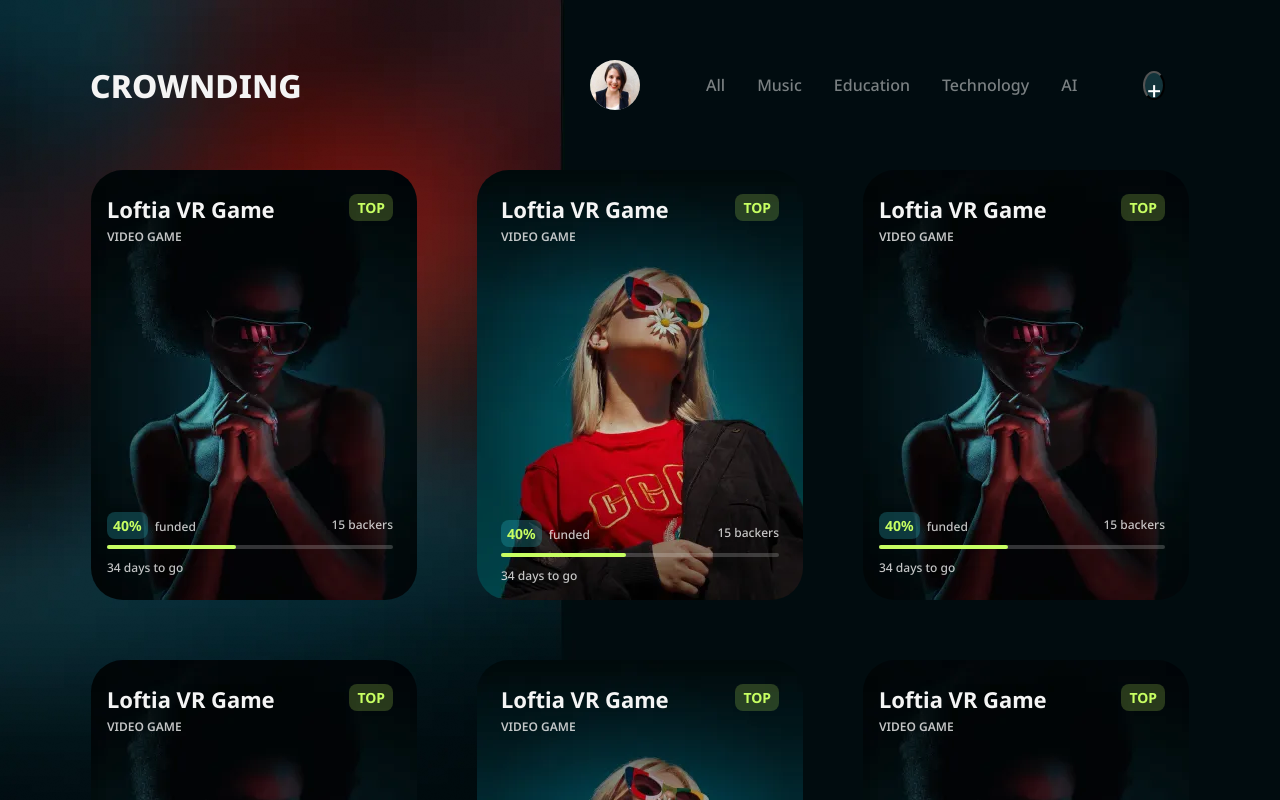
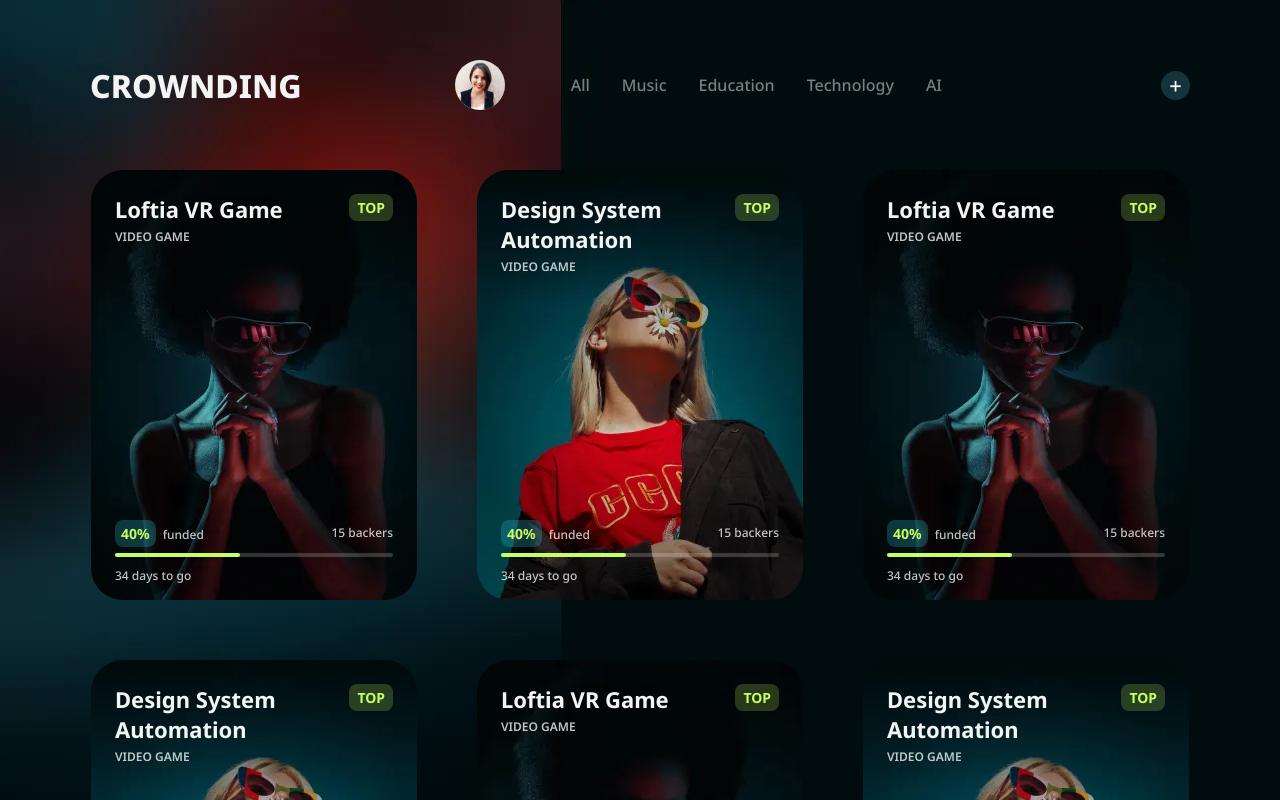
Before and after one commit to HripsimeHome/Social, a React (Create React App) app: page / in a window 1280 px wide. Shown: the top 800 px of the page. Built offline with nearby package versions, Linux system fonts and the light colour scheme; a web font is replaced by a local one.

Commit message:
Apply map to card

```diff
--- a/src/components/HomePage/HomeMain/HomeMain.jsx
+++ b/src/components/HomePage/HomeMain/HomeMain.jsx
@@ -1,129 +1,77 @@
 import styles from "./HomeMain.module.scss";
 import ProgressBarFunding from "../../layout/ProgressBarFunding/ProgressBarFunding"
 
+import {
+  videogame1Image,
+  videogame1WebpImage,
+
+  videogame2Image,
+  videogame2WebpImage,
+
+} from "../../../assets/images.js"
+
 const HomeMain = () => {
+
+  const gameCard = [
+    {
+      backgroundImage: `url(${videogame1Image, videogame1WebpImage})`,
+      gameName: "Loftia VR Game",
+      gameType: "video game",
+      gamePosition: "top"
+    },
+
+    {
+      backgroundImage: `url(${videogame2Image, videogame2WebpImage})`,
+      gameName: "Design System Automation",
+      gameType: "video game",
+      gamePosition: "top"
+    },
+
+    {
+      backgroundImage: `url(${videogame1Image, videogame1WebpImage})`,
+      gameName: "Loftia VR Game",
+      gameType: "video game",
+      gamePosition: "top"
+    },
+
+    {
+      backgroundImage: `url(${videogame2Image, videogame2WebpImage})`,
+      gameName: "Design System Automation",
+      gameType: "video game",
+      gamePosition: "top"
+    },
+
+    {
+      backgroundImage: `url(${videogame1Image, videogame1WebpImage})`,
+      gameName: "Loftia VR Game",
+      gameType: "video game",
+      gamePosition: "top"
+    },
+
+    {
+      backgroundImage: `url(${videogame2Image, videogame2WebpImage})`,
+      gameName: "Design System Automation",
+      gameType: "video game",
+      gamePosition: "top"
+    },
+  ];
+
   return (
     <>
-      <section className={styles.homeMain}>
-        <div className={styles.homeMain__card}>
+       <section className={styles.homeMain}>
+       {gameCard.map(({ gameName, gameType, gamePosition, backgroundImage }, index) => (
+        <div className={styles.homeMain__card} key={`${gameName}-${index}`} style={{ backgroundImage }}>
           <div className={styles.homeMain__cardHeader}>
             <div className={styles.homeMain__cardGameNameBlock}>
-              <h2 className={styles.homeMain__cardGameName}>
-                Loftia VR Game
-              </h2>
-              <span className={styles.homeMain__cardVideogame}>
-                video game
-              </span>
+              <h2 className={styles.homeMain__cardGameName}>{gameName}</h2>
+              <span className={styles.homeMain__cardVideogame}>{gameType}</span>
             </div>
-            <div className={styles.homeMain__cardGamePosition}>top</div>
+            <div className={styles.homeMain__cardGamePosition}>{gamePosition}</div>
           </div>
-
           <ProgressBarFunding />
-        </div> {/* /card*/}
-
-
-        <div className={styles.homeMain__card2}>
-          <div className={styles.homeMain__cardHeader}>
-            <div className={styles.homeMain__cardGameNameBlock}>
-              <h2 className={styles.homeMain__cardGameName}>
-                Loftia VR Game
-              </h2>
-              <span className={styles.homeMain__cardVideogame}>
-                video game
-              </span>
-            </div>
-            <div className={styles.homeMain__cardGamePosition}>top</div>
-          </div>
-
-          <ProgressBarFunding />
-        </div> {/* /card*/}
-
-
-        <div className={styles.homeMain__card}>
-          <div className={styles.homeMain__cardHeader}>
-            <div className={styles.homeMain__cardGameNameBlock}>
-              <h2 className={styles.homeMain__cardGameName}>
-                Loftia VR Game
-              </h2>
-              <span className={styles.homeMain__cardVideogame}>
-                video game
-              </span>
-            </div>
-            <div className={styles.homeMain__cardGamePosition}>top</div>
-          </div>
-
-          <ProgressBarFunding />
-        </div> {/* /card*/}
-
-
-
-
-
-
-
-
-{/* Second row */}
-
-
-<div className={styles.homeMain__card}>
-          <div className={styles.homeMain__cardHeader}>
-            <div className={styles.homeMain__cardGameNameBlock}>
-              <h2 className={styles.homeMain__cardGameName}>
-                Loftia VR Game
-              </h2>
-              <span className={styles.homeMain__cardVideogame}>
-                video game
-              </span>
-            </div>
-            <div className={styles.homeMain__cardGamePosition}>top</div>
-          </div>
-
-          <ProgressBarFunding />
-        </div> {/* /card*/}
-
-
-
-        <div className={styles.homeMain__card2}>
-          <div className={styles.homeMain__cardHeader}>
-            <div className={styles.homeMain__cardGameNameBlock}>
-              <h2 className={styles.homeMain__cardGameName}>
-                Loftia VR Game
-              </h2>
-              <span className={styles.homeMain__cardVideogame}>
-                video game
-              </span>
-            </div>
-            <div className={styles.homeMain__cardGamePosition}>top</div>
-          </div>
-
-          <ProgressBarFunding />
-        </div> {/* /card*/}
-
-
-
-
-        <div className={styles.homeMain__card}>
-          <div className={styles.homeMain__cardHeader}>
-            <div className={styles.homeMain__cardGameNameBlock}>
-              <h2 className={styles.homeMain__cardGameName}>
-                Loftia VR Game
-              </h2>
-              <span className={styles.homeMain__cardVideogame}>
-                video game
-              </span>
-            </div>
-            <div className={styles.homeMain__cardGamePosition}>top</div>
-          </div>
-
-          <ProgressBarFunding />
-        </div> {/* /card*/}
-
-
-
-
-
-
-      </section>
+        </div>
+      ))}
+    </section>
     </>
   );
 };
--- a/src/components/HomePage/HomeMain/HomeMain.module.scss
+++ b/src/components/HomePage/HomeMain/HomeMain.module.scss
@@ -21,12 +21,11 @@
       flex-direction: column;
       align-content: space-between;
       height: 430px;
-      @include bgWebp("../../../assets/images/home/videogame1.jpg","../../../assets/images/home/videogame1.webp");
-      background-repeat: no-repeat;
+      background-repeat: repeat;
       background-size: cover;
       background-position: center;
       border-radius: 32px;
-      padding: 24px 24px 24px 16px;
+      padding: 24px 24px 16px;
   }
 
   &__cardHeader {
@@ -56,18 +55,4 @@
     border-radius: 8px;
     padding: 4px 8px;
   }
-
-
-    &__card2 {
-      height: 430px;
-      @include flexCol(space-between, stretch);
-      flex-wrap: wrap;
-      flex-direction: column;
-      align-content: space-between;
-
-      @include bgWebp("../../../assets/images/home/videogame2.jpg","../../../assets/images/home/videogame2.webp");
-      background-repeat: no-repeat;
-      border-radius: 32px;
-      padding: 24px 24px 16px;
 }
-}
--- a/src/components/global/Header/Header.jsx
+++ b/src/components/global/Header/Header.jsx
@@ -1,17 +1,13 @@
 import styles from "./Header.module.scss";
 import Navbar from "../Navbar/Navbar";
-
 
 const Header = () => {
   return (
     <>
       <header className={styles.header}>
-        <div className={styles.header__logoPosition}>
-          <span className={styles.header__logo}>CROWNDING</span>
-          <button className={styles.header__menuBtn}>+</button>
-        </div>
-
-      <Navbar />
+        <span className={styles.header__logo}>CROWNDING</span>
+        <Navbar />
+        <button className={styles.header__menuBtn}>+</button>
       </header>
     </>
   );
--- a/src/components/global/Header/Header.module.scss
+++ b/src/components/global/Header/Header.module.scss
@@ -3,27 +3,23 @@
 
 .header {
   @include flexCol(space-between);
+  //padding-top: 68px;
 
   @include mdScreenMedia {
     display: block;
   }
 
-  &__logoPosition {
-    position: relative;
-  }
-
   &__menuBtn {
-    position: absolute;
-    top: 8px;
-    right: 16px;
     width: 29px;
     height: 29px;
-    @include setFont(25px, 500, $font-family, $color-white);
+    @include flexCol();
+    @include setFont(24px, 500, $font-family, $color-white);
+    cursor: pointer;
     background-color: #13343b;
     border-radius: 50%;
 
-    @media (min-width: 577px) {
-      display: none;
+    &:active {
+      transform: translateY(1px);
     }
   }
 
--- a/src/components/global/Navbar/Navbar.jsx
+++ b/src/components/global/Navbar/Navbar.jsx
@@ -23,8 +23,6 @@ const Navbar = () => {
             </NavLink>
           ))}
         </nav>
-
-        <button className={styles.navbar__menuBtn}>+</button>
       </div>
     </>
   );
--- a/src/components/global/Navbar/Navbar.module.scss
+++ b/src/components/global/Navbar/Navbar.module.scss
@@ -2,10 +2,8 @@
 @import "../../../styles/vars";
 
 .navbar {
-  max-width: 625px;
+  max-width: 630px;
   @include flexCol();
-  background-color: #010c10;
-  //background-color: green;
   padding: 60px 25px;
 
   @include smScreenMedia {
@@ -21,7 +19,6 @@
     @include mdScreenMedia {
       display: none;
     }
-
   }
 
   &__menu {
@@ -32,7 +29,6 @@
     @include mdScreenMedia {
       gap: 20px;
     }
-
   }
 
   &__menuLink {
@@ -44,16 +40,4 @@
       color: $color-white;
     }
   }
-
-  &__menuBtn {
-    width: 29px;
-    height: 29px;
-    @include setFont(25px, 500, $font-family, $color-white);
-    background-color: #13343b;
-    border-radius: 50%;
-
-    @include smScreenMedia {
-      display: none;
-    }
-  }
 }
--- a/src/components/layout/ProgressBarFunding/ProgressBarFunding.jsx
+++ b/src/components/layout/ProgressBarFunding/ProgressBarFunding.jsx
@@ -11,17 +11,11 @@ const ProgressBarFunding = () => {
            </div>
 
           <span>15 backers</span>
-
-
-
-
         </div>
 
-        <div className={styles.progressBarFunding__line}>
-            <div className={styles.progressBarFunding__slider}>
-
-            </div>
-          </div>
+        <div className={styles.progressBarFunding__trackingLine}>
+          <span className={styles.progressBarFunding__slider}></span>
+        </div>
         <span>34 days to go</span>
 
       </div>
--- a/src/components/layout/ProgressBarFunding/ProgressBarFunding.module.scss
+++ b/src/components/layout/ProgressBarFunding/ProgressBarFunding.module.scss
@@ -18,7 +18,7 @@
     padding: 4px 6px;
    }
 
-   &__line {
+   &__trackingLine {
     display: flex;
     width: 100%;
     height: 4px;
@@ -32,6 +32,4 @@
     background-color: $color-lightGreen;
     border-radius: 100px;
    }
-
-
 }
--- a/src/styles/_global.scss
+++ b/src/styles/_global.scss
@@ -19,9 +19,13 @@ body {
   width: 100%;
 }
 
+button,
+button:focus,
 button:focus-visible,
+button:active
 a:focus-visible {
   outline: none;
+  border: none;
 }
 
 #root {
@@ -52,7 +56,7 @@ a:focus-visible {
     max-width: 640px;
   }*/
 
-  @include xsmScreenMedia {
+  @include smScreenMedia {
     max-width: 360px;
     padding-left: 16px;
     padding-right: 16px;
```
Also changed, not shown: src/assets/images.js (+4 -10 lines), src/assets/images/home/videogame1 (1).webp (deleted), src/assets/images/home/videogame1.png (deleted). Lines whose indentation alone changed are shown as unchanged.
